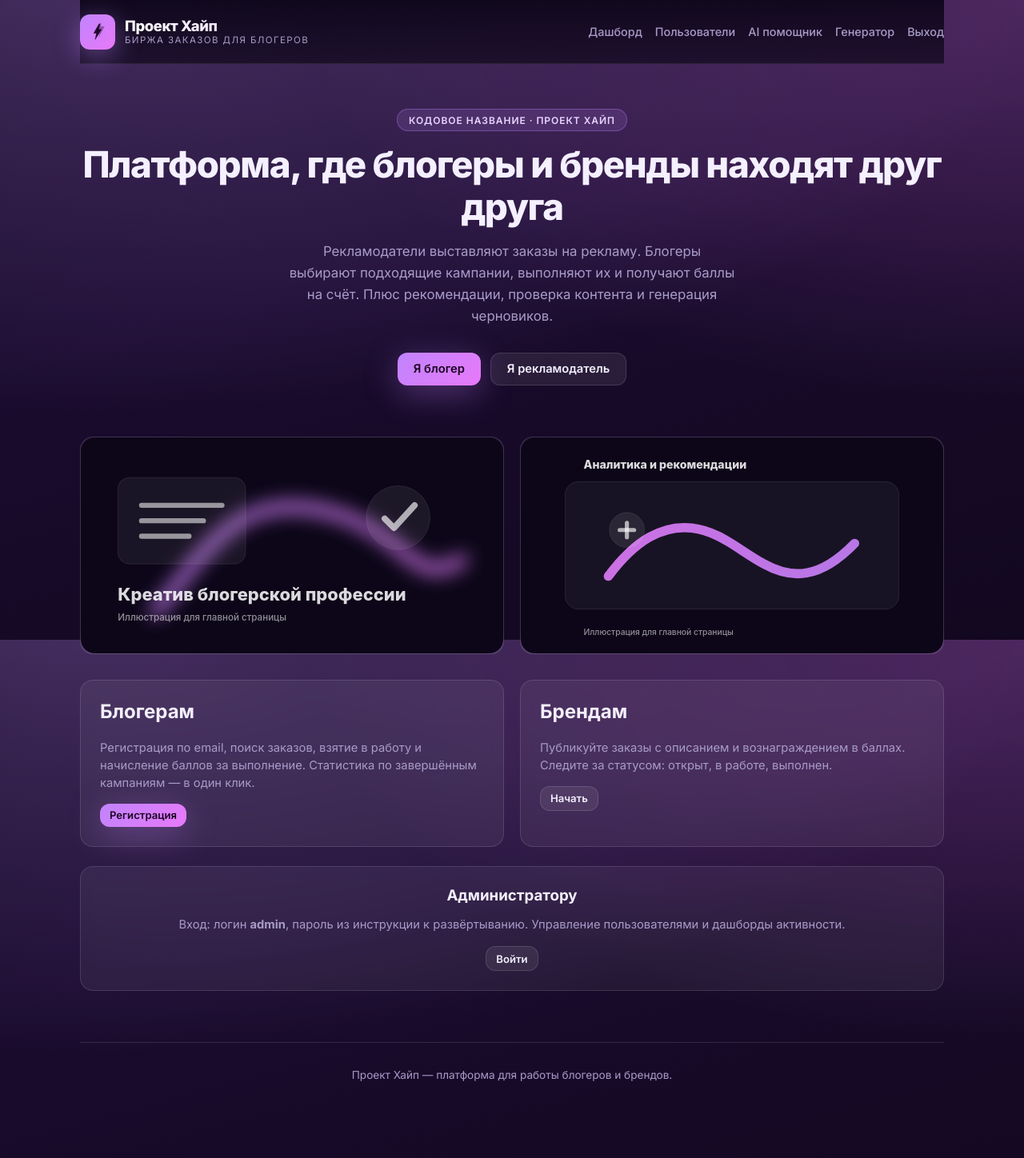
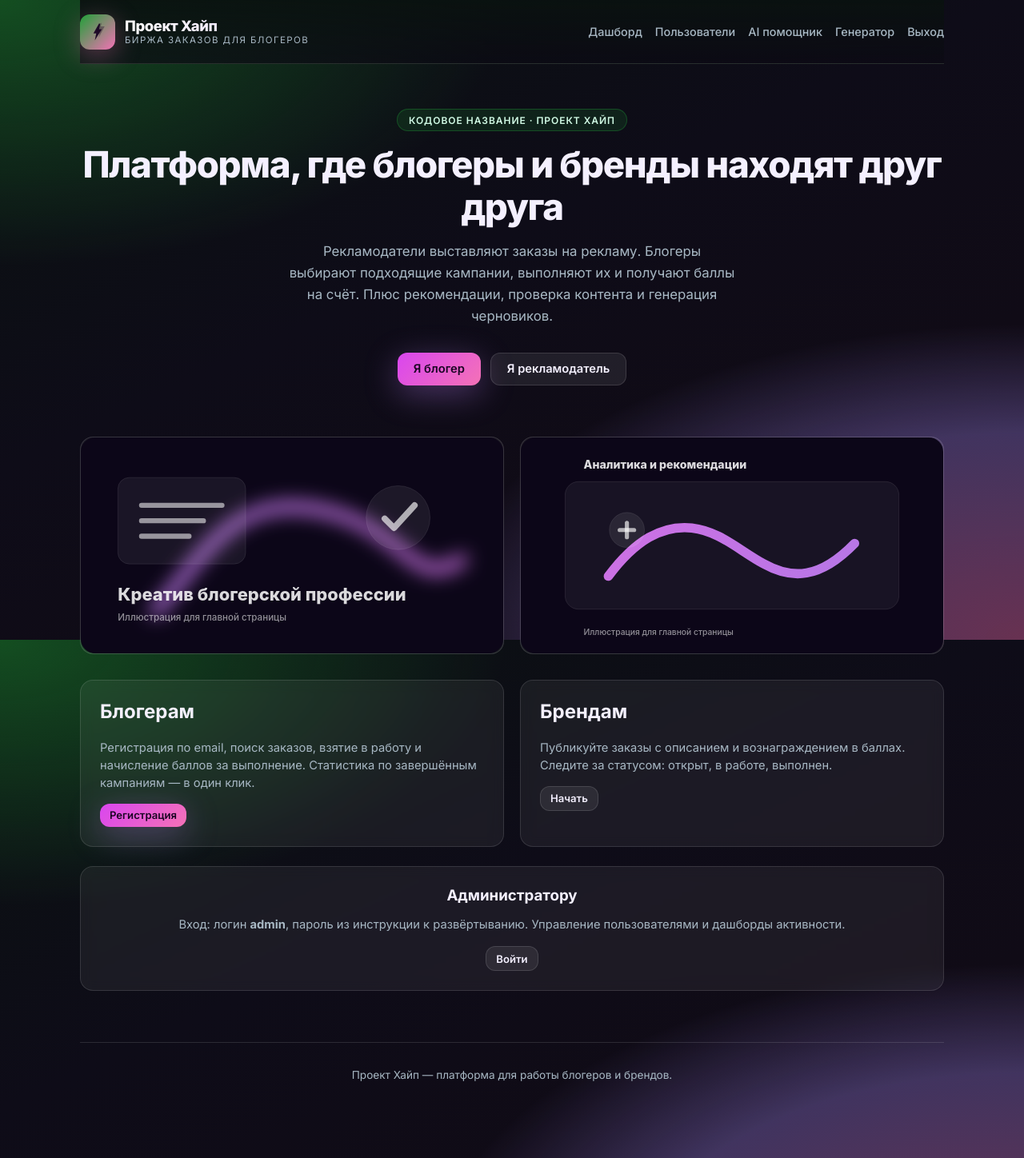
Before and after one commit to mgortinskiy-bot/blogger_app, a Flask app: page / in a window 1280 px wide. Shown: the whole page at 80% size. Run offline with Flask 3, Linux system fonts and the light colour scheme; the visitor is signed in with stand-in values (Sample User, id 1); data comes from the database, SQL or seed files in the repository.

Commit message:
UI: фон — зелёный верх слева, градиент низ справа
Made-with: Cursor

```diff
--- a/static/style.css
+++ b/static/style.css
@@ -1,11 +1,14 @@
 :root {
-  --bg-deep: #0c0618;
+  --bg-deep: #0a1210;
   --bg-card: rgba(255, 255, 255, 0.06);
   --border: rgba(255, 255, 255, 0.12);
   --text: #f4f0ff;
-  --muted: #a89bc8;
-  --accent: #c084fc;
-  --accent-2: #e879f9;
+  --muted: #a8b8c4;
+  --accent: #d946ef;
+  --accent-2: #f472b6;
+  --glow-green: rgba(33, 160, 56, 0.42);
+  --glow-coral: rgba(244, 114, 182, 0.38);
+  --glow-violet: rgba(167, 139, 250, 0.32);
   --success: #4ade80;
   --danger: #fb7185;
   --warning: #fbbf24;
@@ -29,9 +32,11 @@ body {
   min-height: 100vh;
   font-family: var(--font);
   color: var(--text);
-  background: radial-gradient(1200px 600px at 10% -10%, rgba(192, 132, 252, 0.35), transparent),
-    radial-gradient(900px 500px at 100% 0%, rgba(232, 121, 249, 0.25), transparent),
-    linear-gradient(165deg, #0c0618 0%, #1a0b2e 40%, #12081f 100%);
+  /* Слева сверху — зелёный акцент; справа снизу — тёплый розово‑фиолетовый градиент */
+  background:
+    radial-gradient(ellipse 95% 80% at 0% 0%, var(--glow-green) 0%, transparent 52%),
+    radial-gradient(ellipse 100% 85% at 100% 100%, var(--glow-coral) 0%, var(--glow-violet) 38%, transparent 58%),
+    linear-gradient(155deg, #0a1210 0%, #0e0c18 42%, #120a14 100%);
   background-attachment: fixed;
 }
 
@@ -60,7 +65,7 @@ a:hover {
   top: 0;
   z-index: 50;
   backdrop-filter: blur(14px);
-  background: linear-gradient(180deg, rgba(12, 6, 24, 0.92), rgba(12, 6, 24, 0.65));
+  background: linear-gradient(180deg, rgba(10, 18, 16, 0.94), rgba(12, 10, 20, 0.68));
 }
 
 .brand {
@@ -73,13 +78,13 @@ a:hover {
   width: 44px;
   height: 44px;
   border-radius: 12px;
-  background: linear-gradient(135deg, var(--accent), var(--accent-2));
+  background: linear-gradient(135deg, #21a038, var(--accent-2));
   display: grid;
   place-items: center;
   font-weight: 800;
   font-size: 1.1rem;
-  color: #1a0524;
-  box-shadow: 0 8px 32px rgba(192, 132, 252, 0.45);
+  color: #0a1210;
+  box-shadow: 0 8px 32px rgba(244, 114, 182, 0.35);
 }
 
 .brand-text {
@@ -153,9 +158,9 @@ a:hover {
   font-weight: 600;
   text-transform: uppercase;
   letter-spacing: 0.08em;
-  background: rgba(192, 132, 252, 0.15);
-  color: #e9d5ff;
-  border: 1px solid rgba(192, 132, 252, 0.35);
+  background: rgba(33, 160, 56, 0.14);
+  color: #d1fae5;
+  border: 1px solid rgba(33, 160, 56, 0.35);
   margin-bottom: 1rem;
 }
 
@@ -264,8 +269,8 @@ textarea {
 input:focus,
 textarea:focus {
   outline: none;
-  border-color: rgba(192, 132, 252, 0.6);
-  box-shadow: 0 0 0 3px rgba(192, 132, 252, 0.2);
+  border-color: rgba(244, 114, 182, 0.55);
+  box-shadow: 0 0 0 3px rgba(217, 70, 239, 0.18);
 }
 
 .flash-wrap {
@@ -399,7 +404,7 @@ tr:last-child td {
 .bar-chart .bar {
   flex: 1;
   min-width: 8px;
-  background: linear-gradient(180deg, var(--accent), var(--accent-2));
+  background: linear-gradient(180deg, #21a038, var(--accent));
   border-radius: 6px 6px 2px 2px;
   opacity: 0.85;
   position: relative;
```
